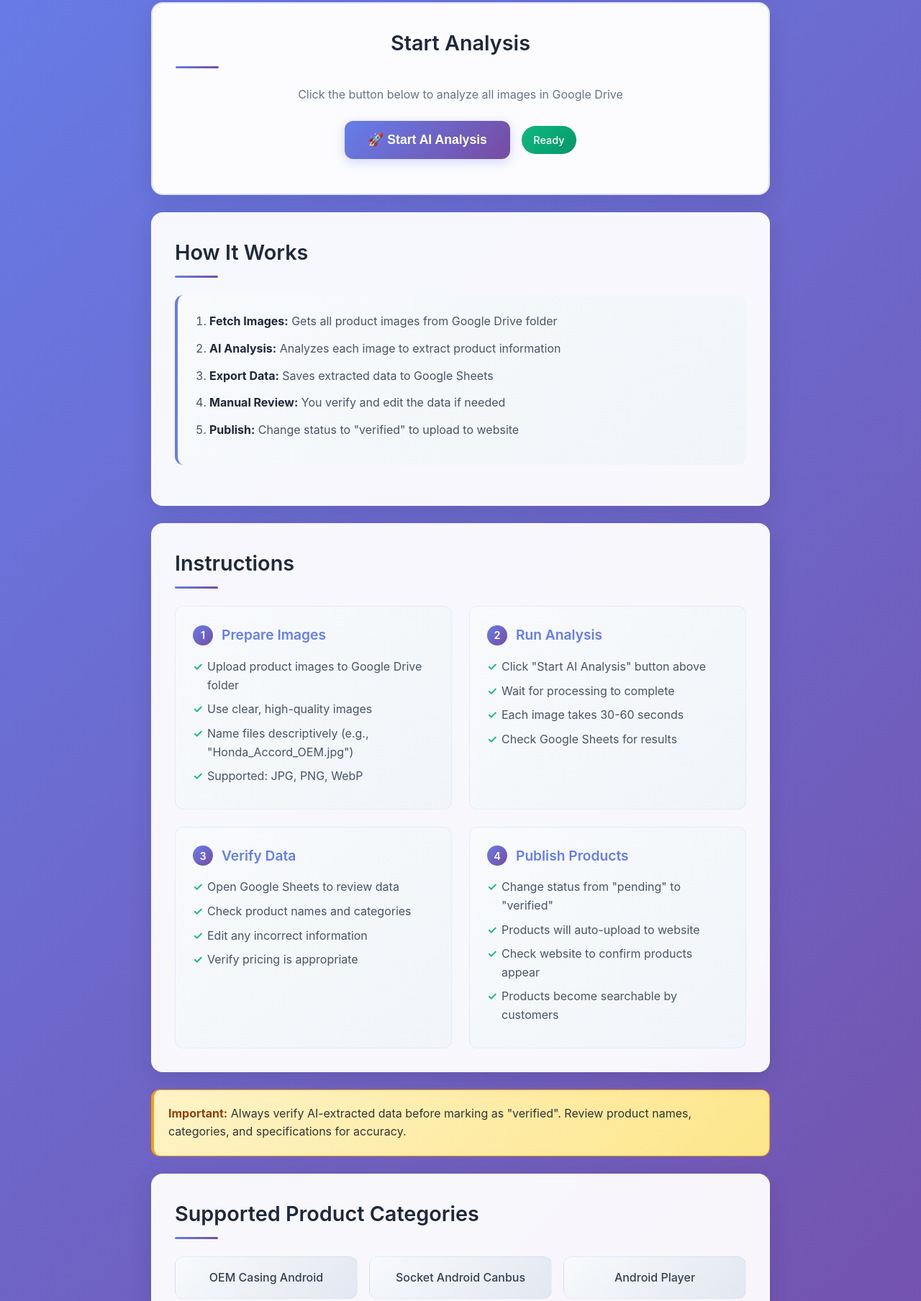
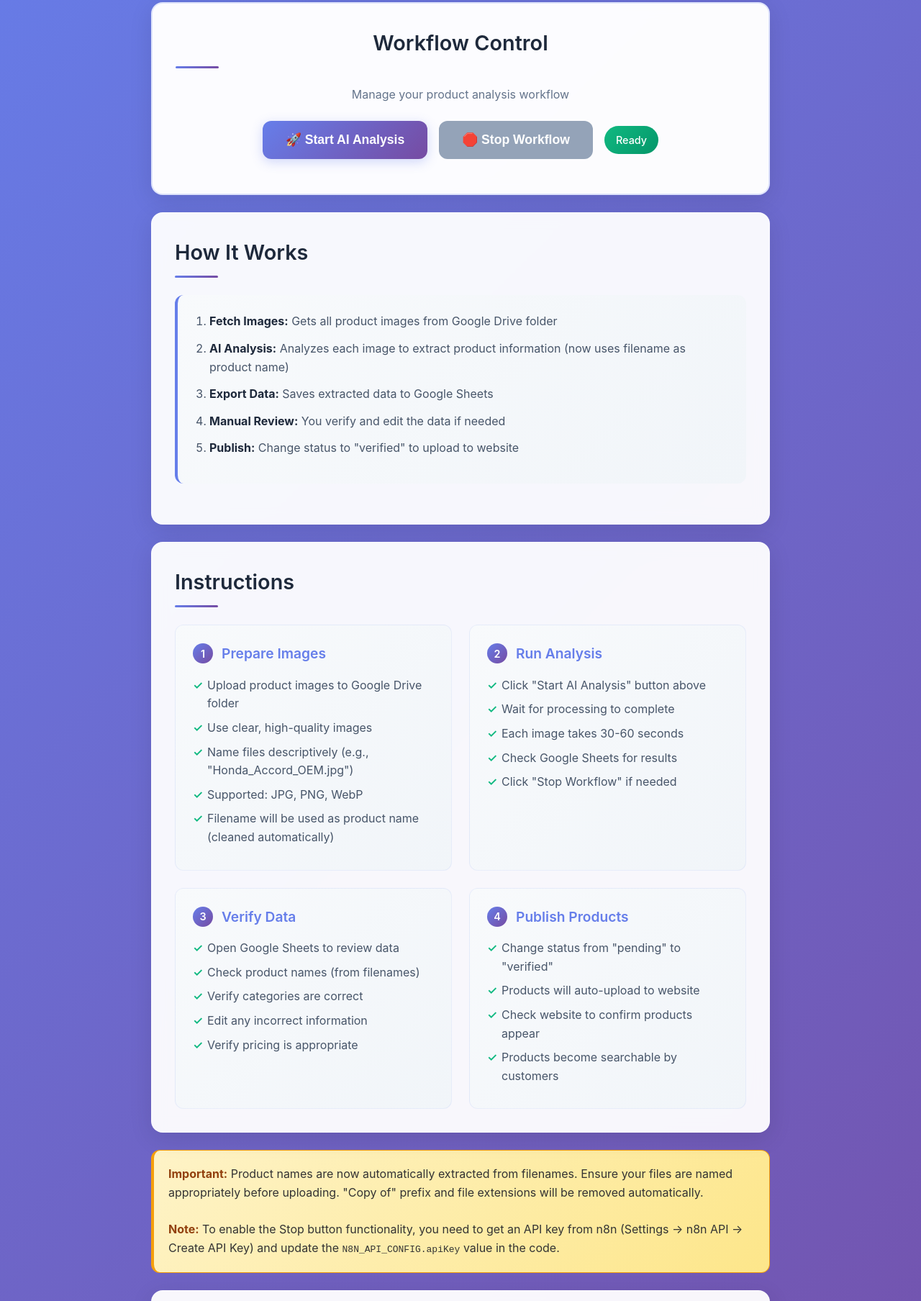
Before and after one commit to MingShun226/GDriveToSupabase, a plain HTML site: page GoogleDriveToDatabase.html in a window 1280 px wide. Shown: the part 256-2064 px from the top of the page at 72% size. Drawn offline with Linux system fonts and the light colour scheme.

Commit message:
Add files via upload

```diff
--- a/GoogleDriveToDatabase.html
+++ b/GoogleDriveToDatabase.html
@@ -68,6 +68,15 @@
             border: 2px solid rgba(102, 126, 234, 0.2);
         }
 
+        .button-group {
+            display: flex;
+            gap: 16px;
+            justify-content: center;
+            align-items: center;
+            flex-wrap: wrap;
+            margin-bottom: 16px;
+        }
+
         .trigger-button {
             background: linear-gradient(135deg, #667eea, #764ba2);
             color: white;
@@ -77,7 +86,6 @@
             border: none;
             border-radius: 12px;
             cursor: pointer;
-            margin-bottom: 16px;
             transition: all 0.3s ease;
             box-shadow: 0 4px 16px rgba(102, 126, 234, 0.3);
         }
@@ -94,13 +102,21 @@
             box-shadow: none;
         }
 
+        .stop-button {
+            background: linear-gradient(135deg, #ef4444, #dc2626);
+            box-shadow: 0 4px 16px rgba(239, 68, 68, 0.3);
+        }
+
+        .stop-button:hover {
+            box-shadow: 0 8px 24px rgba(239, 68, 68, 0.4);
+        }
+
         .status {
             display: inline-block;
             padding: 8px 16px;
             border-radius: 20px;
             font-size: 0.9rem;
             font-weight: 500;
-            margin-left: 12px;
         }
 
         .status.ready {
@@ -117,6 +133,10 @@
         }
         .status.error {
             background: linear-gradient(135deg, #ef4444, #dc2626);
+            color: white;
+        }
+        .status.stopped {
+            background: linear-gradient(135deg, #64748b, #475569);
             color: white;
         }
 
@@ -335,6 +355,15 @@
                 padding: 14px 28px;
                 font-size: 1rem;
             }
+
+            .button-group {
+                flex-direction: column;
+                width: 100%;
+            }
+
+            .trigger-button, .stop-button {
+                width: 100%;
+            }
         }
     </style>
 </head>
@@ -346,17 +375,24 @@
         </div>
 
         <div class="section trigger-section">
-            <h2>Start Analysis</h2>
-            <p style="color: #64748b; margin-bottom: 24px;">Click the button below to analyze all images in Google Drive</p>
+            <h2>Workflow Control</h2>
+            <p style="color: #64748b; margin-bottom: 24px;">Manage your product analysis workflow</p>
 
-            <button class="trigger-button" onclick="triggerWorkflow()" id="triggerBtn">
-                🚀 Start AI Analysis
-            </button>
-            <span class="status ready" id="status">Ready</span>
+            <div class="button-group">
+                <button class="trigger-button" onclick="triggerWorkflow()" id="triggerBtn">
+                    🚀 Start AI Analysis
+                </button>
+                <button class="trigger-button stop-button" onclick="stopWorkflow()" id="stopBtn" disabled>
+                    🛑 Stop Workflow
+                </button>
+                <span class="status ready" id="status">Ready</span>
+            </div>
 
             <div class="loading" id="loading">
                 <p>⏳ Processing images and analyzing products...</p>
             </div>
+
+
         </div>
 
         <div class="section">
@@ -364,7 +400,7 @@
             <div class="workflow-steps">
                 <ol>
                     <li><strong>Fetch Images:</strong> Gets all product images from Google Drive folder</li>
-                    <li><strong>AI Analysis:</strong> Analyzes each image to extract product information</li>
+                    <li><strong>AI Analysis:</strong> Analyzes each image to extract product information (now uses filename as product name)</li>
                     <li><strong>Export Data:</strong> Saves extracted data to Google Sheets</li>
                     <li><strong>Manual Review:</strong> You verify and edit the data if needed</li>
                     <li><strong>Publish:</strong> Change status to "verified" to upload to website</li>
@@ -385,6 +421,7 @@
                         <li>Use clear, high-quality images</li>
                         <li>Name files descriptively (e.g., "Honda_Accord_OEM.jpg")</li>
                         <li>Supported: JPG, PNG, WebP</li>
+                        <li>Filename will be used as product name (cleaned automatically)</li>
                     </ul>
                 </div>
 
@@ -398,6 +435,7 @@
                         <li>Wait for processing to complete</li>
                         <li>Each image takes 30-60 seconds</li>
                         <li>Check Google Sheets for results</li>
+                        <li>Click "Stop Workflow" if needed</li>
                     </ul>
                 </div>
 
@@ -408,7 +446,8 @@
                     </h3>
                     <ul>
                         <li>Open Google Sheets to review data</li>
-                        <li>Check product names and categories</li>
+                        <li>Check product names (from filenames)</li>
+                        <li>Verify categories are correct</li>
                         <li>Edit any incorrect information</li>
                         <li>Verify pricing is appropriate</li>
                     </ul>
@@ -430,7 +469,9 @@
         </div>
 
         <div class="alert">
-            <strong>Important:</strong> Always verify AI-extracted data before marking as "verified". Review product names, categories, and specifications for accuracy.
+            <strong>Important:</strong> Product names are now automatically extracted from filenames. Ensure your files are named appropriately before uploading. "Copy of" prefix and file extensions will be removed automatically.
+            <br><br>
+            <strong>Note:</strong> To enable the Stop button functionality, you need to get an API key from n8n (Settings → n8n API → Create API Key) and update the <code>N8N_API_CONFIG.apiKey</code> value in the code.
         </div>
 
         <div class="section">
@@ -450,6 +491,7 @@
         <div class="section">
             <h2>AI Analysis Features</h2>
             <ul class="features-list">
+                <li>Filename-based product naming</li>
                 <li>Automatic SKU code detection</li>
                 <li>Brand and model identification</li>
                 <li>Year range extraction</li>
@@ -463,14 +505,25 @@
     </div>
 
     <script>
+        // Hardcoded n8n API credentials
+        const N8N_API_CONFIG = {
+            url: 'https://apipietech.app.n8n.cloud',
+            apiKey: 'eyJhbGciOiJIUzI1NiIsInR5cCI6IkpXVCJ9.eyJzdWIiOiI4MWUxNTIzNy01ZTdiLTQzNmUtYWIzMS0wYmNkOTdmMTM5OGEiLCJpc3MiOiJuOG4iLCJhdWQiOiJwdWJsaWMtYXBpIiwiaWF0IjoxNzUyMDYyNTQ0LCJleHAiOjE3NTQ1ODI0MDB9.04lpnoTow_H9PPHPW22GhD1kuwZqiZyDpsRnKMZsOiA', // Replace with your actual API key
+            workflowId: 'UN92Y47NpL0OyOoV'
+        };
+
+        let currentExecutionId = null;
+
         async function triggerWorkflow() {
             const button = document.getElementById('triggerBtn');
+            const stopButton = document.getElementById('stopBtn');
             const status = document.getElementById('status');
             const loading = document.getElementById('loading');
 
             // Update UI
             button.textContent = '⏳ Processing...';
             button.disabled = true;
+            stopButton.disabled = false;
             status.className = 'status running';
             status.textContent = 'Running';
             loading.style.display = 'block';
@@ -495,6 +548,16 @@
                     status.textContent = 'Processing';
                     showNotification('Workflow started successfully! Check Google Sheets for results.', 'success');
 
+                    // Try to get execution ID from response if available
+                    try {
+                        const data = await response.json();
+                        if (data.executionId) {
+                            currentExecutionId = data.executionId;
+                        }
+                    } catch (e) {
+                        // Response might not be JSON
+                    }
+
                     // Reset after 5 seconds
                     setTimeout(resetButton, 5000);
                 } else {
@@ -513,16 +576,85 @@
             }
         }
 
+        async function stopWorkflow() {
+            const stopButton = document.getElementById('stopBtn');
+            const status = document.getElementById('status');
+
+            if (N8N_API_CONFIG.apiKey === 'YOUR_API_KEY_HERE') {
+                showNotification('API Key not configured. Please update the API key in the code.', 'error');
+                return;
+            }
+
+            stopButton.textContent = '⏸️ Stopping...';
+            stopButton.disabled = true;
+
+            try {
+                // Get all active executions
+                const executionsResponse = await fetch(`${N8N_API_CONFIG.url}/api/v1/executions?status=running`, {
+                    headers: {
+                        'X-N8N-API-KEY': N8N_API_CONFIG.apiKey,
+                        'Accept': 'application/json',
+                    }
+                });
+
+                if (!executionsResponse.ok) {
+                    throw new Error('Failed to fetch executions');
+                }
+
+                const executions = await executionsResponse.json();
+
+                // Find executions of our workflow
+                const runningExecutions = executions.data.filter(exec =>
+                    exec.workflowId === N8N_API_CONFIG.workflowId && exec.status === 'running'
+                );
+
+                if (runningExecutions.length === 0) {
+                    showNotification('No running workflow found', 'error');
+                    resetButton();
+                    return;
+                }
+
+                // Stop all running executions of this workflow
+                for (const execution of runningExecutions) {
+                    await fetch(`${N8N_API_CONFIG.url}/api/v1/executions/${execution.id}/stop`, {
+                        method: 'POST',
+                        headers: {
+                            'X-N8N-API-KEY': N8N_API_CONFIG.apiKey,
+                            'Accept': 'application/json',
+                        }
+                    });
+                }
+
+                stopButton.textContent = '✅ Stopped!';
+                status.className = 'status stopped';
+                status.textContent = 'Stopped';
+                showNotification(`Stopped ${runningExecutions.length} running execution(s)`, 'success');
+
+                // Reset after 3 seconds
+                setTimeout(resetButton, 3000);
+
+            } catch (error) {
+                console.error('Error stopping workflow:', error);
+                stopButton.textContent = '❌ Stop Failed';
+                showNotification('Failed to stop workflow. Check if API key is correct.', 'error');
+                setTimeout(resetButton, 3000);
+            }
+        }
+
         function resetButton() {
             const button = document.getElementById('triggerBtn');
+            const stopButton = document.getElementById('stopBtn');
             const status = document.getElementById('status');
             const loading = document.getElementById('loading');
 
             button.textContent = '🚀 Start AI Analysis';
             button.disabled = false;
+            stopButton.textContent = '🛑 Stop Workflow';
+            stopButton.disabled = true;
             status.className = 'status ready';
             status.textContent = 'Ready';
             loading.style.display = 'none';
+            currentExecutionId = null;
         }
 
         function showNotification(message, type) {
```
